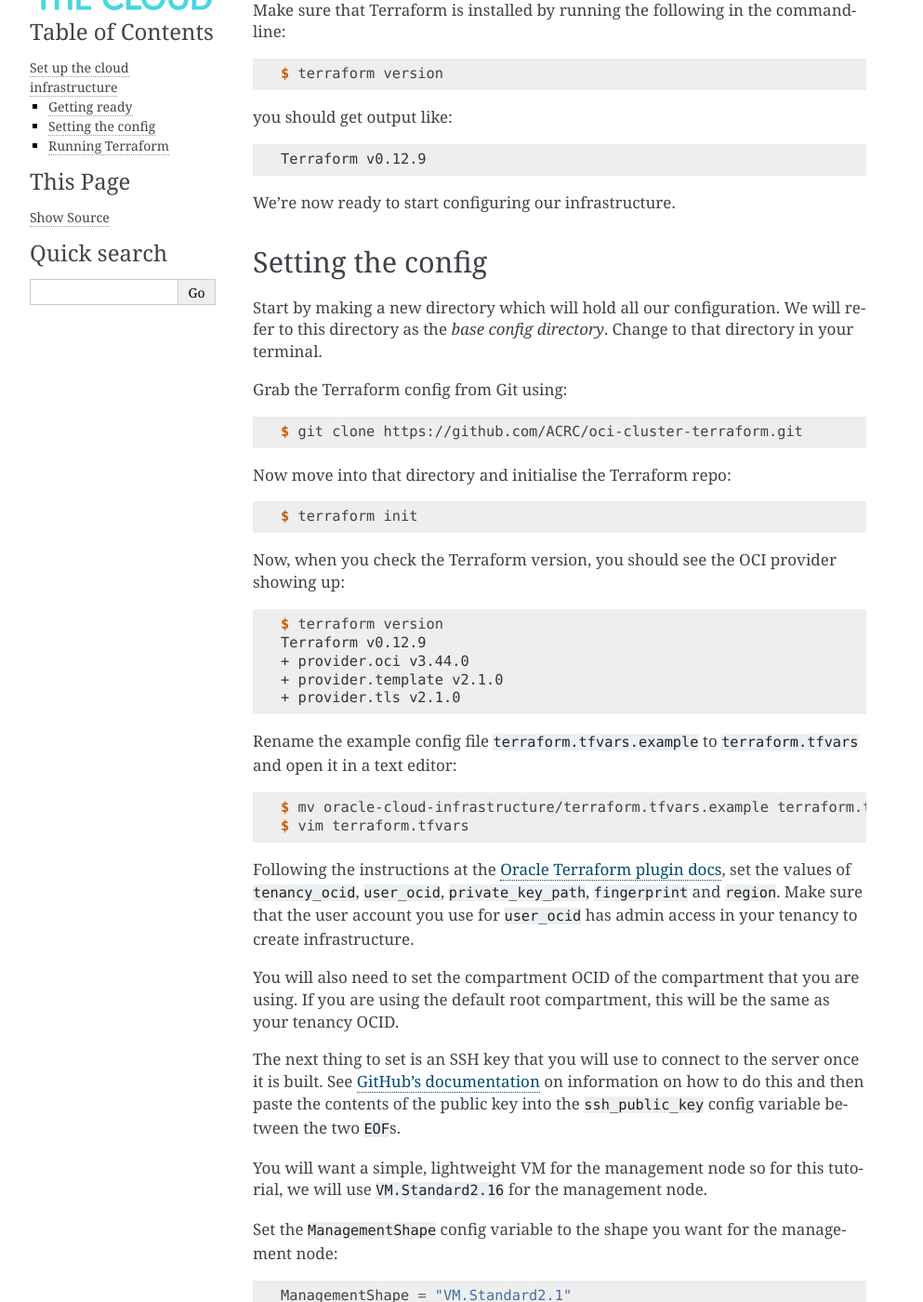
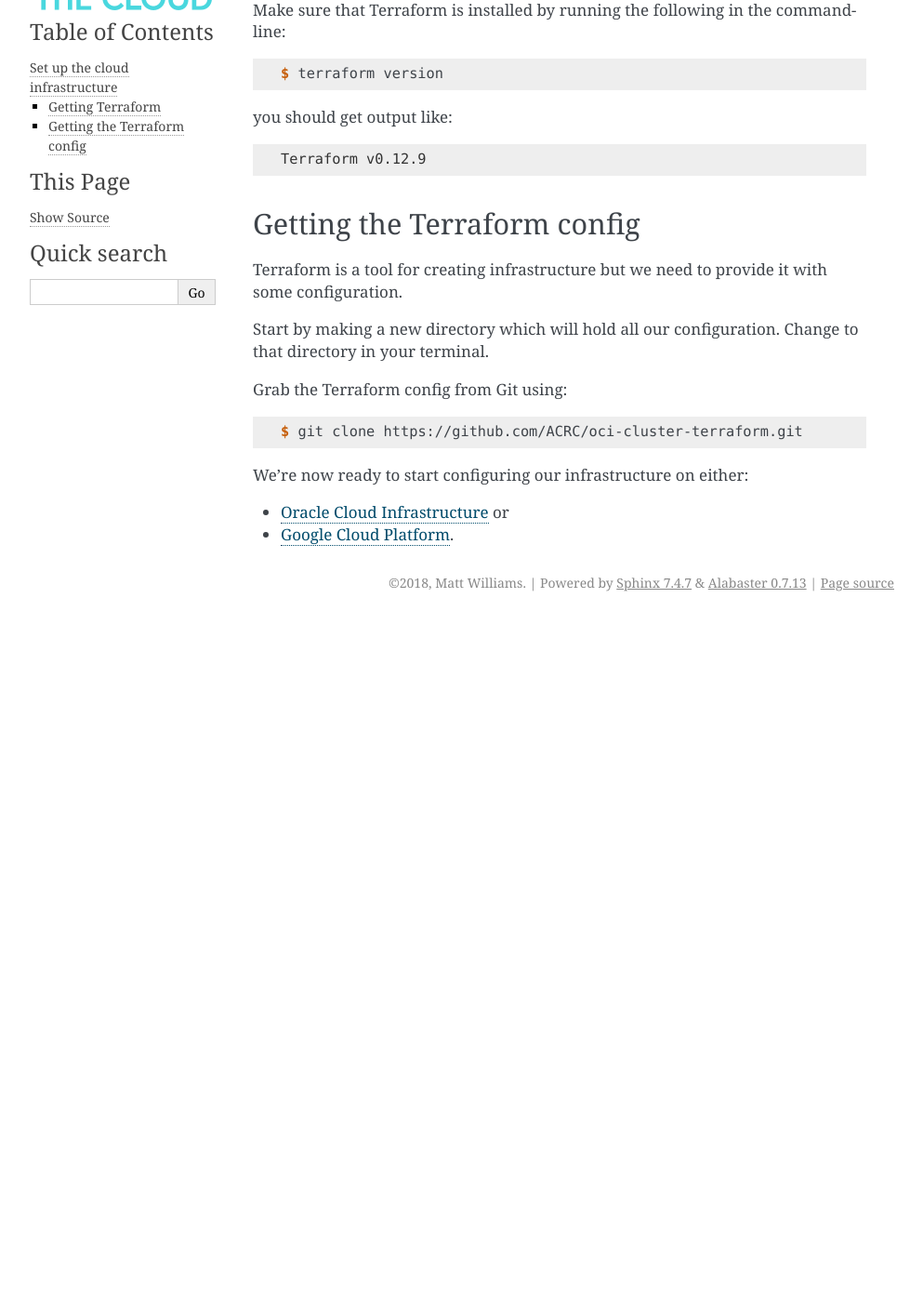
Before and after one commit to clusterinthecloud/docs, a Sphinx documentation site: the page built from source/infrastructure.rst, in a window 1280 px wide and 1400 px high, scrolled down 241 px. Shown: the whole window at 93% size, without its empty margins (148-1141 px from the left). Built offline with Sphinx 7.4.7, drawn with Linux system fonts in a browser that asks for light colours; after the commit the page ends 907 px from its top, so only the background shows below that; some of the changed text lies outside the part shown.

Commit message:
Start updating docs for GCP

```diff
--- a/source/infrastructure.rst
+++ b/source/infrastructure.rst
@@ -1,8 +1,8 @@
 Set up the cloud infrastructure
 ===============================
 
-Getting ready
--------------
+Getting Terraform
+-----------------
 
 The first step is to get a bunch of servers powered on in your cloud.
 We do this using a tool called `Terraform <https://www.terraform.io/>`_.
@@ -19,13 +19,12 @@ you should get output like:
 
    Terraform v0.12.9
 
-We're now ready to start configuring our infrastructure.
+Getting the Terraform config
+----------------------------
 
-Setting the config
-------------------
+Terraform is a tool for creating infrastructure but we need to provide it with some configuration.
 
 Start by making a new directory which will hold all our configuration.
-We will refer to this directory as the *base config directory*.
 Change to that directory in your terminal.
 
 Grab the Terraform config from Git using:
@@ -34,87 +33,7 @@ Grab the Terraform config from Git using:
 
    $ git clone https://github.com/ACRC/oci-cluster-terraform.git
 
-Now move into that directory and initialise the Terraform repo:
+We're now ready to start configuring our infrastructure on either:
 
-.. code-block:: shell-session
-
-   $ terraform init
-
-Now, when you check the Terraform version, you should see the OCI provider showing up:
-
-.. code-block:: shell-session
-
-   $ terraform version
-   Terraform v0.12.9
-   + provider.oci v3.44.0
-   + provider.template v2.1.0
-   + provider.tls v2.1.0
-
-Rename the example config file ``terraform.tfvars.example`` to ``terraform.tfvars`` and open it in a text editor:
-
-.. code-block:: shell-session
-
-   $ mv oracle-cloud-infrastructure/terraform.tfvars.example terraform.tfvars
-   $ vim terraform.tfvars
-
-Following the instructions at the `Oracle Terraform plugin docs <https://www.terraform.io/docs/providers/oci/index.html#authentication>`_,
-set the values of ``tenancy_ocid``, ``user_ocid``, ``private_key_path``, ``fingerprint`` and ``region``.
-Make sure that the user account you use for ``user_ocid`` has admin access in your tenancy to create infrastructure.
-
-You will also need to set the compartment OCID of the compartment that you are using.
-If you are using the default root compartment, this will be the same as your tenancy OCID.
-
-The next thing to set is an SSH key that you will use to connect to the server once it is built.
-See `GitHub's documentation <https://help.github.com/articles/generating-a-new-ssh-key-and-adding-it-to-the-ssh-agent/>`_ on information on how to do this
-and then paste the contents of the public key into the ``ssh_public_key`` config variable between the two ``EOF``\ s.
-
-You will want a simple, lightweight VM for the management node so
-for this tutorial, we will use ``VM.Standard2.16`` for the management node.
-
-Set the ``ManagementShape`` config variable to the shape you want for the management node::
-
-   ManagementShape = "VM.Standard2.1"
-
-The second thing we need to do for the management node is decide which AD it should reside in.
-Set the variable ``ManagementAD`` to whichever AD you'd like to use::
-
-   ManagementAD = "1"
-
-Running Terraform
------------------
-
-At this point, we are ready to provision our infrastructure.
-Check that there's no immediate errors with
-
-.. code-block:: shell-session
-
-   $ terraform validate oracle-cloud-infrastructure
-
-It should return with no errors.
-If there are any problems, fix them before continuing.
-
-Next, check that Terraform is ready to run with
-
-.. code-block:: shell-session
-
-   $ terraform plan oracle-cloud-infrastructure
-
-which should have, near the end, something like ``Plan: 9 to add, 0 to change, 0 to destroy.``.
-
-We're now ready to go. Run
-
-.. code-block:: shell-session
-
-   $ terraform apply oracle-cloud-infrastructure
-
-and, when prompted, tell it that "yes", you do want to apply.
-
-It will take some time but should return without any errors with something green that looks like::
-
-   Apply complete! Resources: 9 added, 0 changed, 0 destroyed.
-
-   Outputs:
-
-   ManagementPublicIP = 130.61.43.69
-
-You are now ready to move on to :doc:`finalising the setup on the cluster <finalise>`.
+- :doc:`Oracle Cloud Infrastructure <oracle-infrastructure>` or
+- :doc:`Google Cloud Platform <google-infrastructure>`.
```
Also changed, not shown: source/finalise.rst (+15 -4 lines), source/google-infrastructure.rst (added, +85 -0 lines), source/index.rst (+6 -2 lines), source/oracle-infrastructure.rst (added, +88 -0 lines).
